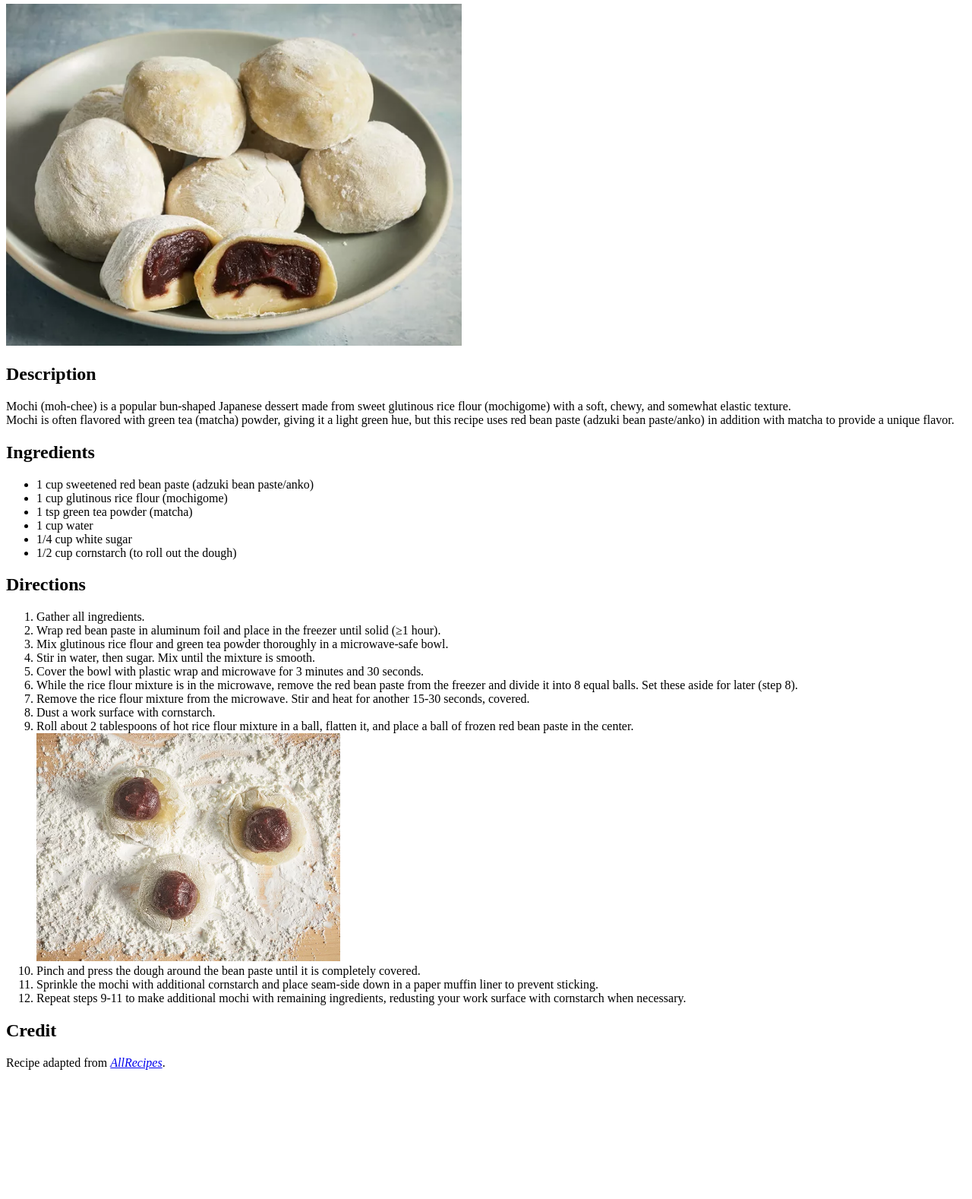
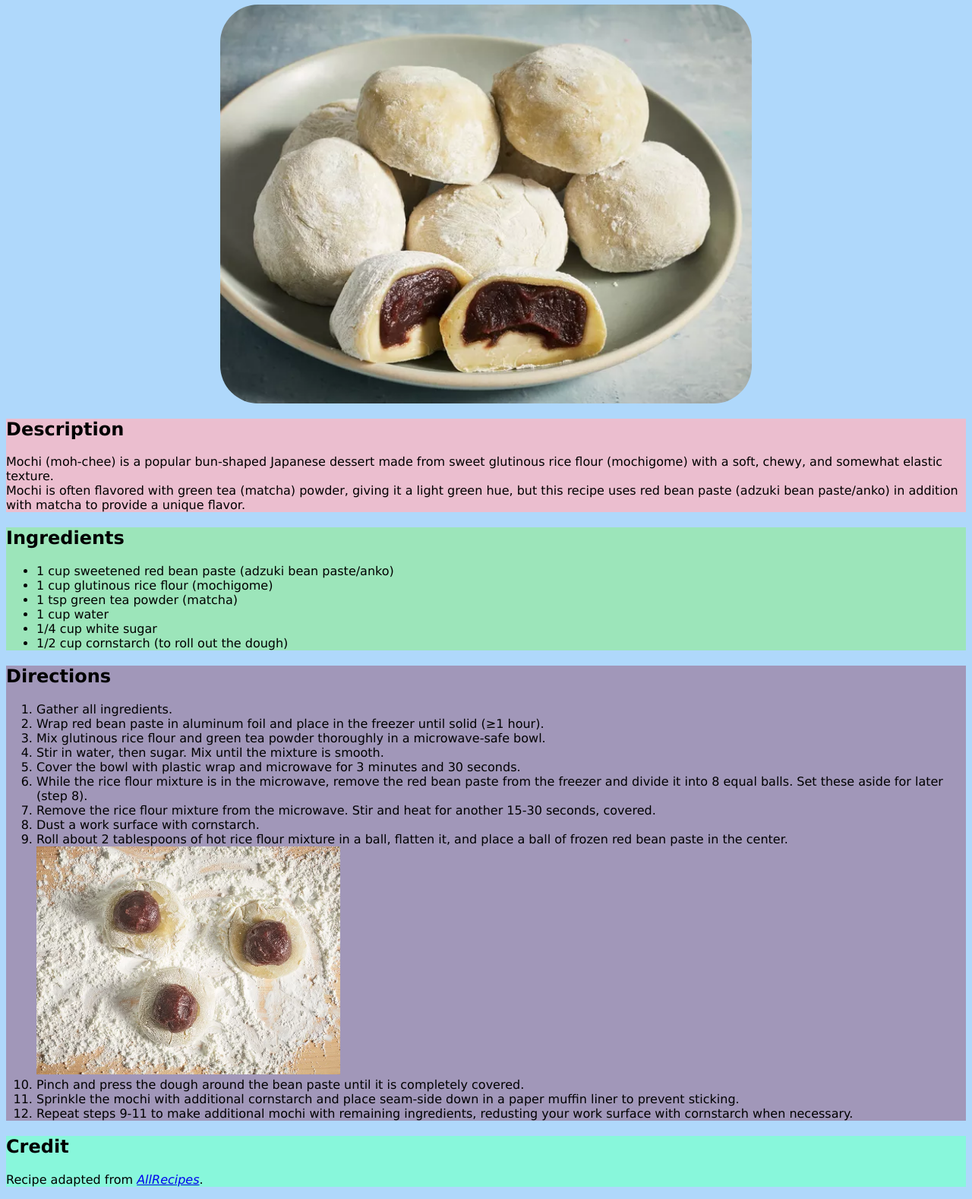
Before and after one commit to jssusu/odin-recipes, a plain HTML site: page recipes/mochi.html in a window 1280 px wide. Shown: the part 75-1653 px from the top of the page at 76% size. Before the commit the page ends 1499 px from the top, so only its background shows below. Drawn offline with Linux system fonts and the light colour scheme.

Commit message:
Add divs to allow for easier formatting with CSS

```diff
--- a/recipes/mochi.html
+++ b/recipes/mochi.html
@@ -2,20 +2,24 @@
 
 <html lang="en">
     <head>
-        <metadata charset="utf-8"></metadata>
+        <metadata charset="utf-8">
         <title>Mochi</title>
+        <link rel="stylesheet" href="../css/recipes.css">
     </head>
 
     <body>
         <h1>Mochi</h1>
-        <img src="../images/mochi.jpg" alt="A platter of mochi with red bean paste" height="450">
+        <img id="recipe-image" src="../images/mochi.jpg" alt="A platter of mochi with red bean paste" height="450">
 
+        <div class="description">
             <h2>Description</h2>
             <p>Mochi (moh-chee) is a popular bun-shaped Japanese dessert made from sweet glutinous rice flour (mochigome)
                 with a soft, chewy, and somewhat elastic texture.<br>Mochi is often flavored with green tea (matcha) powder,
                 giving it a light green hue, but this recipe uses red bean paste (adzuki bean paste/anko)
                 in addition with matcha to provide a unique flavor.</p>
+        </div>
 
+        <div class="ingredients">
             <h2>Ingredients</h2>
             <ul>
                 <li>1 cup sweetened red bean paste (adzuki bean paste/anko)</li>
@@ -25,7 +29,9 @@
                 <li>1/4 cup white sugar</li>
                 <li>1/2 cup cornstarch (to roll out the dough)</li>
             </ul>
+        </div>
 
+        <div class="directions">
             <h2>Directions</h2>
             <ol>
                 <li>Gather all ingredients.</li>
@@ -45,8 +51,11 @@
                 <li>Sprinkle the mochi with additional cornstarch and place seam-side down in a paper muffin liner to prevent sticking.</li>
                 <li>Repeat steps 9-11 to make additional mochi with remaining ingredients, redusting your work surface with cornstarch when necessary.</li>
             </ol>
+        </div>
 
+        <div class="credit">
             <h2>Credit</h2>
             <p>Recipe adapted from <a href=https://www.allrecipes.com/recipe/193307/easy-mochi/" rel="noopener"><em>AllRecipes</em></a>.</p>
+        </div>
     </body>
 </html>
```
Also changed, not shown: recipes/okonomiyaki.html (+11 -5 lines), recipes/sushi.html (+11 -2 lines). Lines whose indentation alone changed are shown as unchanged.
